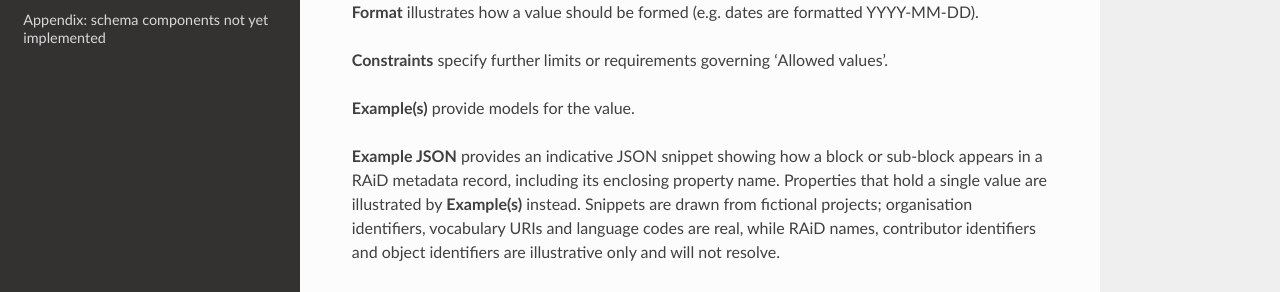
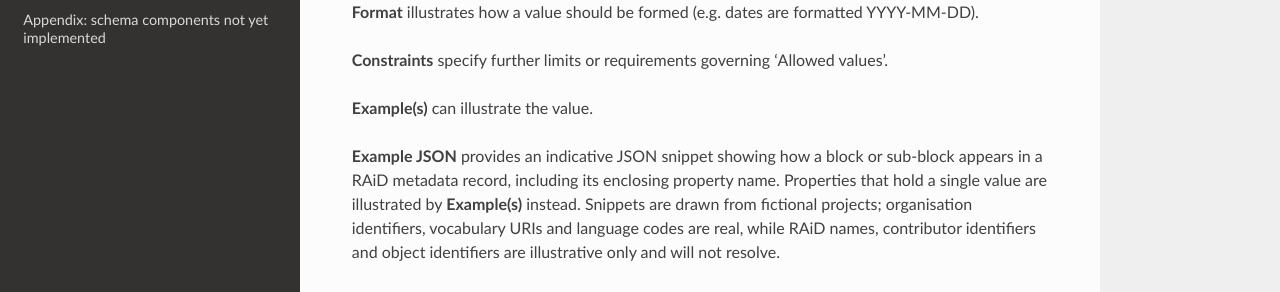
Before and after one commit to au-research/raid-metadata, a Sphinx documentation site: the page built from rtd/docs/source/index.rst, in a window 1280 px wide and 900 px high, scrolled down 2211 px. Shown: the part 159-451 px from the top of the window. Built offline with Sphinx 7.4.7 and the Read the Docs theme 3.1.0, drawn with Linux system fonts in a browser that asks for light colours.

Commit message:
Fix Example(s)/verb number agreement in the convention note

```diff
--- a/rtd/docs/source/index.rst
+++ b/rtd/docs/source/index.rst
@@ -69,7 +69,7 @@ Furthermore, some properties include additional information.
 
 **Constraints** specify further limits or requirements governing 'Allowed values'.
 
-**Example(s)** provide models for the value.
+**Example(s)** can illustrate the value.
 
 **Example JSON** provides an indicative JSON snippet showing how a block or sub-block appears in a RAiD metadata record, including its enclosing property name. Properties that hold a single value are illustrated by **Example(s)** instead. Snippets are drawn from fictional projects; organisation identifiers, vocabulary URIs and language codes are real, while RAiD names, contributor identifiers and object identifiers are illustrative only and will not resolve.
 
```
